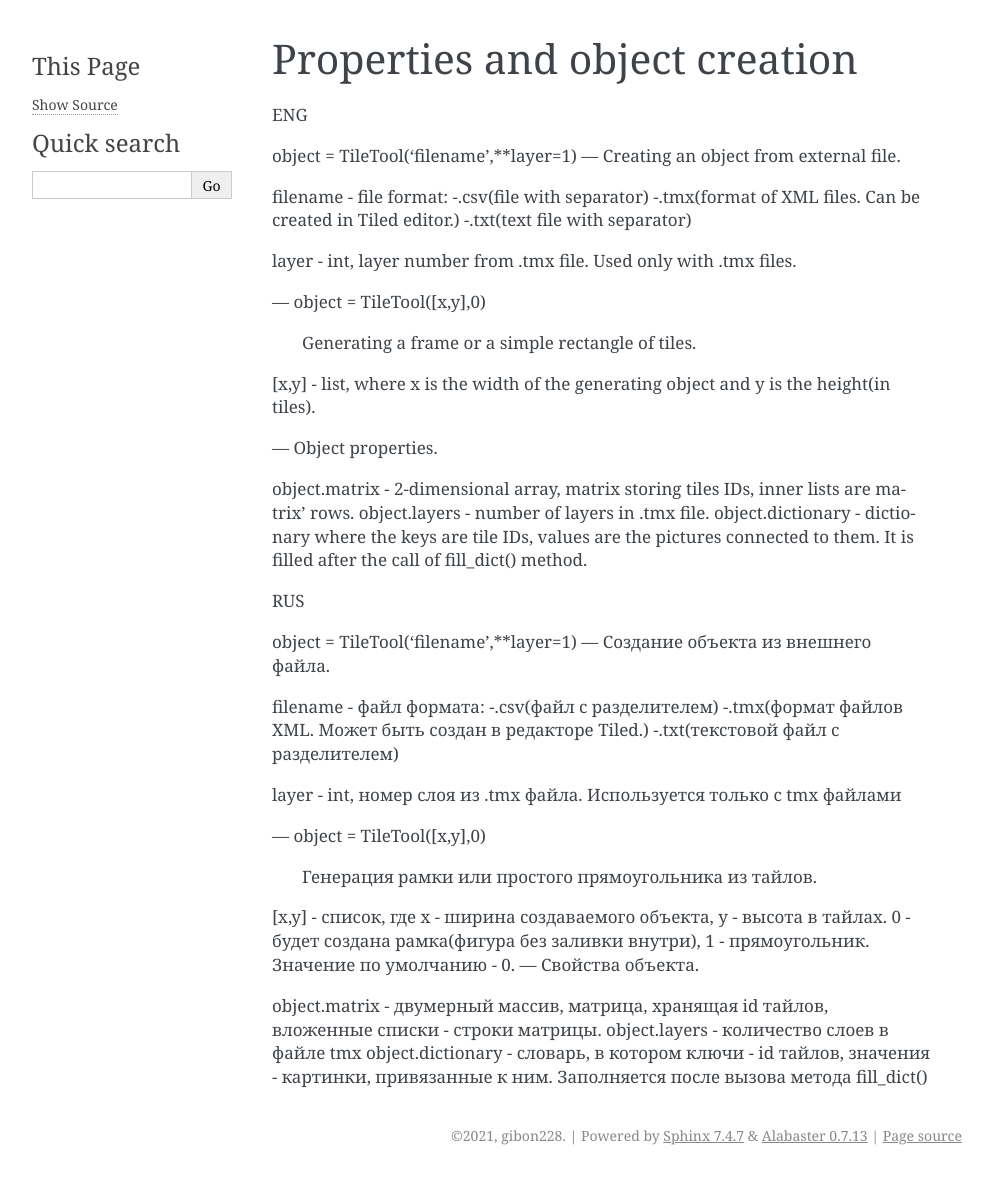
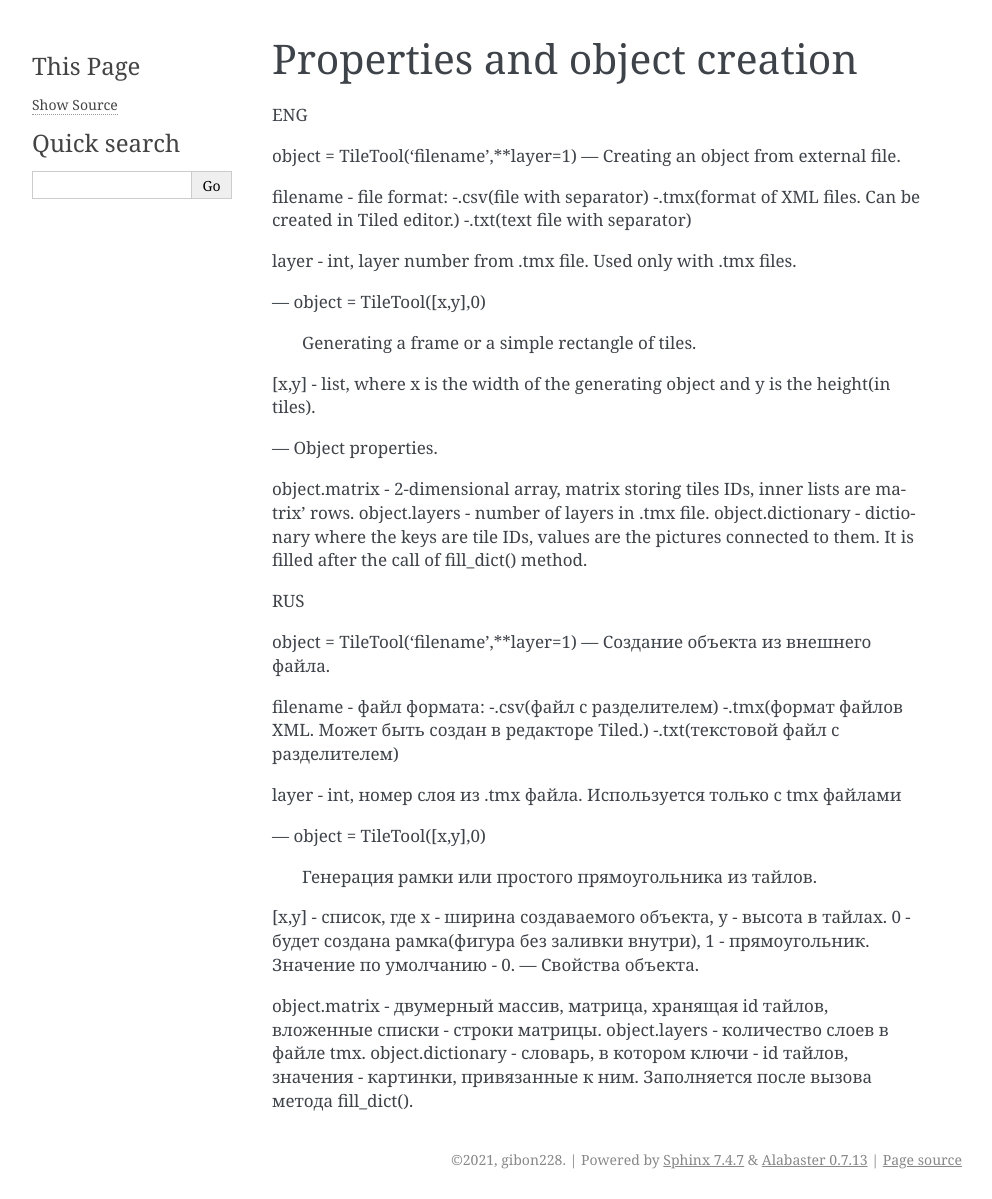
Before and after one commit to gibon228/tiletool, a Sphinx documentation site: the page built from docs/source/properties.rst, in a window 1280 px wide. Shown: the whole page, without its empty margins (148-1140 px from the left). Built offline with Sphinx 7.4.7, drawn with Linux system fonts in a browser that asks for light colours; before the commit the page ends 1175 px from its top, so only the background shows below that.

```diff
--- a/docs/source/properties.rst
+++ b/docs/source/properties.rst
@@ -53,5 +53,5 @@ object = TileTool([x,y],0)
 Свойства объекта.
 
 object.matrix - двумерный массив, матрица, хранящая id тайлов, вложенные списки - строки матрицы.
-object.layers - количество слоев в файле tmx
-object.dictionary - словарь, в котором ключи - id тайлов, значения - картинки, привязанные к ним. Заполняется после вызова метода fill_dict()
+object.layers - количество слоев в файле tmx.
+object.dictionary - словарь, в котором ключи - id тайлов, значения - картинки, привязанные к ним. Заполняется после вызова метода fill_dict().
```
